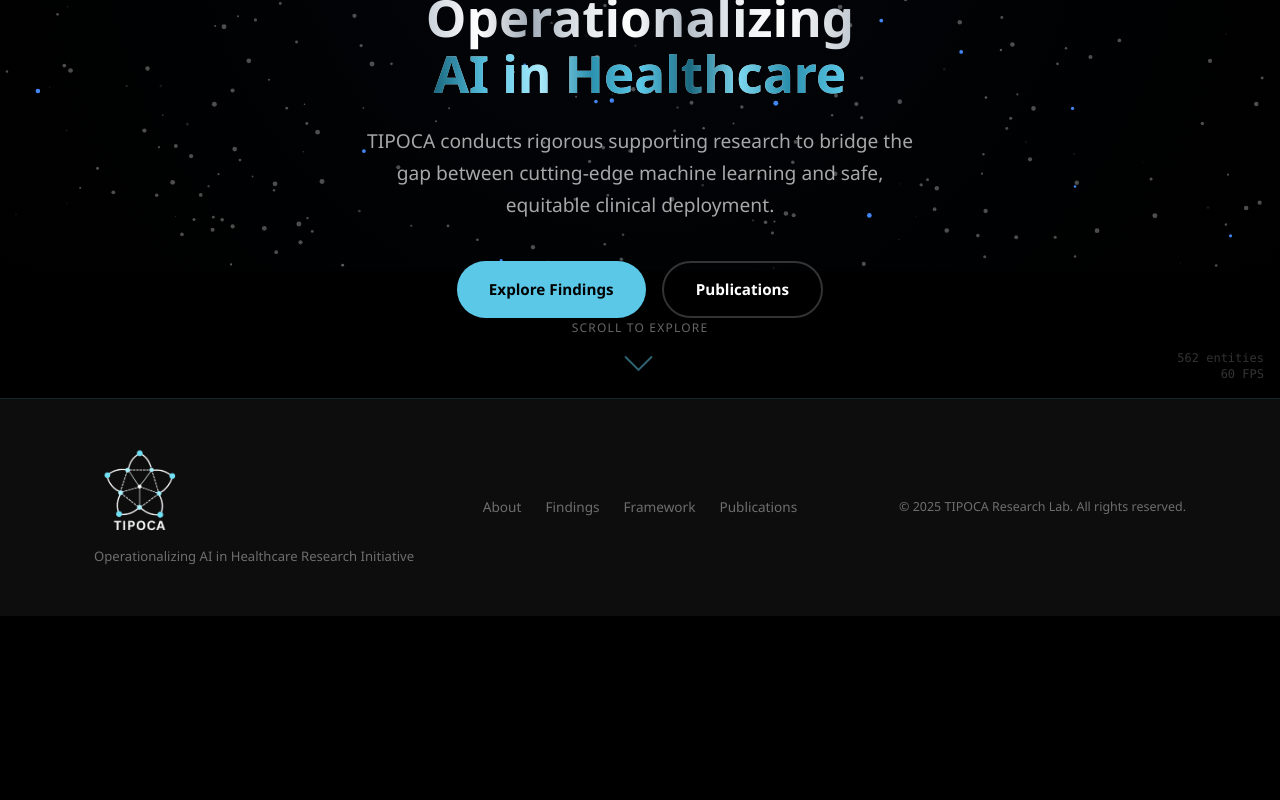
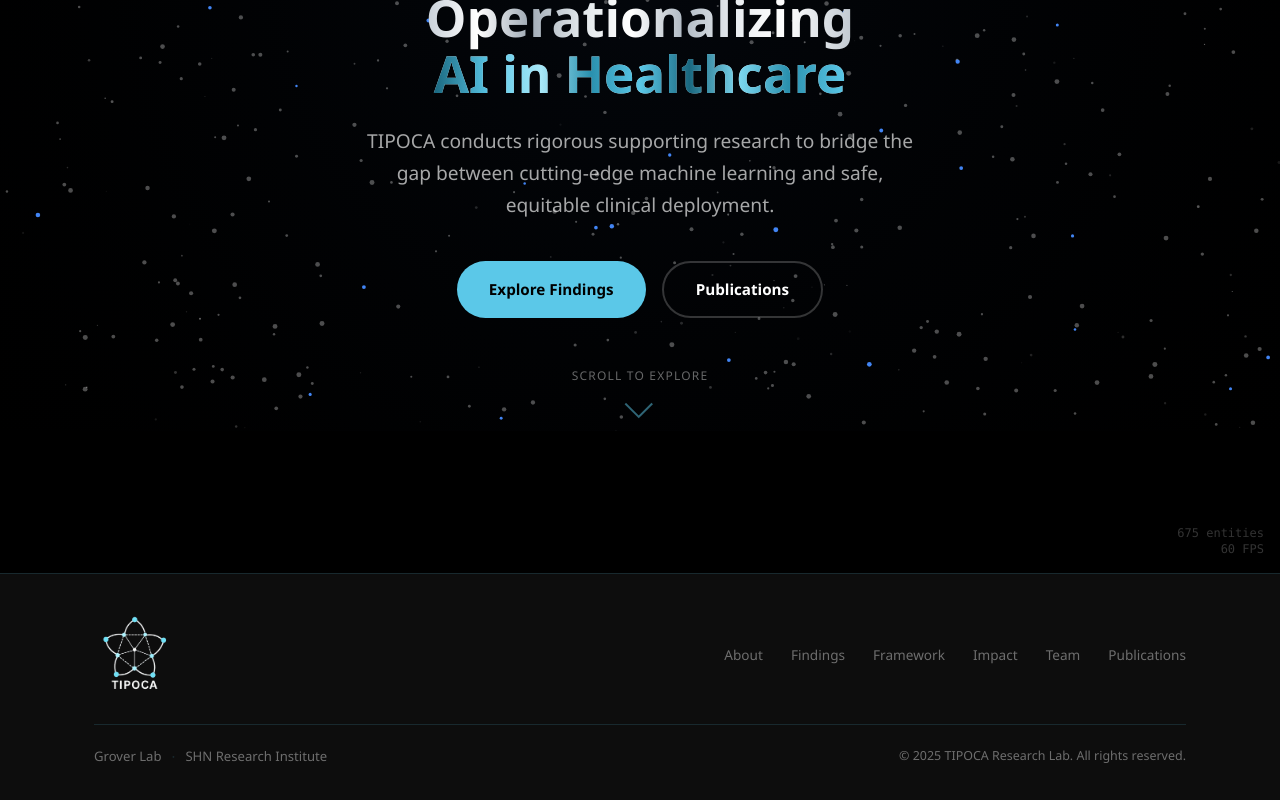
Before and after one commit to amyyong11/tipoca-research, a Next.js app: page / in a window 1280 px wide. Shown: the part 529-1329 px from the top of the page. Before the commit the page ends 1145 px from the top, so only its background shows below. Built offline with nearby package versions, Linux system fonts and the light colour scheme.

Commit message:
updated footer section

```diff
--- a/src/app/page.tsx
+++ b/src/app/page.tsx
@@ -17,10 +17,10 @@
           <Link href="/findings" className="btn-primary">Explore Findings</Link>
           <Link href="/publications" className="btn-ghost">Publications</Link>
         </div>
-      </div>
-      <div className="hero-scroll-hint">
-        <span>Scroll to explore</span>
-        <div className="scroll-arrow"></div>
+        <div className="hero-scroll-hint">
+          <span>Scroll to explore</span>
+          <div className="scroll-arrow"></div>
+        </div>
       </div>
     </section>
   );
--- a/src/components/layout/Footer.tsx
+++ b/src/components/layout/Footer.tsx
@@ -5,19 +5,28 @@
 export default function Footer() {
   return (
     <footer>
-      <div className="container footer-inner">
-        <div className="footer-brand">
-          <img src={`${BASE}/images/logo-dark.png`} alt="TIPOCA" className="footer-logo-img" />
-          <p>Operationalizing AI in Healthcare Research Initiative</p>
+      <div className="container">
+        <div className="footer-top">
+          <Link href="/" className="footer-logo-link">
+            <img src={`${BASE}/images/logo-dark.png`} alt="TIPOCA" className="footer-logo-img" />
+          </Link>
+          <nav className="footer-page-nav">
+            <Link href="/about">About</Link>
+            <Link href="/findings">Findings</Link>
+            <Link href="/framework">Framework</Link>
+            <Link href="/impact">Impact</Link>
+            <Link href="/team">Team</Link>
+            <Link href="/publications">Publications</Link>
+          </nav>
         </div>
-        <div className="footer-links">
-          <Link href="/about">About</Link>
-          <Link href="/findings">Findings</Link>
-          <Link href="/framework">Framework</Link>
-          <Link href="/publications">Publications</Link>
-        </div>
-        <div className="footer-copy">
-          <p>&copy; 2025 TIPOCA Research Lab. All rights reserved.</p>
+
+        <div className="footer-bottom">
+          <div className="footer-external">
+            <a href="https://www.groverlab.ca/" target="_blank" rel="noopener noreferrer">Grover Lab</a>
+            <span className="footer-dot">·</span>
+            <a href="https://www.shn.ca/shn-research-institute/" target="_blank" rel="noopener noreferrer">SHN Research Institute</a>
+          </div>
+          <p className="footer-copy">&copy; 2025 TIPOCA Research Lab. All rights reserved.</p>
         </div>
       </div>
     </footer>
--- a/styles.css
+++ b/styles.css
@@ -187,7 +187,7 @@
 
 #hero {
   position: relative;
-  min-height: 100vh;
+  min-height: 120vh;
   background: var(--bg);
   display: flex;
   align-items: center;
@@ -205,7 +205,7 @@
   z-index: 2;
   max-width: 1140px;
   margin: 0 auto;
-  padding: 120px 24px 80px;
+  padding: 120px 24px 160px;
   display: flex;
   flex-direction: column;
   align-items: center;
@@ -284,14 +284,11 @@
 }
 
 .hero-scroll-hint {
-  position: absolute;
-  bottom: 32px;
-  left: 50%;
-  transform: translateX(-50%);
   display: flex;
   flex-direction: column;
   align-items: center;
   gap: 8px;
+  margin-top: 48px;
   color: var(--text-dim);
   font-size: 0.75rem;
   letter-spacing: 0.1em;
@@ -633,25 +630,38 @@
 
 footer {
   background: var(--bg-surface);
-  padding: 48px 0;
+  padding: 40px 0 32px;
   border-top: 1px solid var(--border);
 }
 
-.footer-inner {
-  display: grid;
-  grid-template-columns: 1fr auto 1fr;
-  gap: 32px;
+.footer-top {
+  display: flex;
   align-items: center;
+  justify-content: space-between;
+  padding-bottom: 28px;
+  border-bottom: 1px solid var(--border);
 }
 
-.footer-logo-img { width: 90px; height: auto; display: block; margin-bottom: 8px; }
-.footer-brand p { color: var(--gray); font-size: 0.82rem; }
+.footer-logo-link { display: inline-flex; }
+.footer-logo-img { width: 80px; height: auto; display: block; }
 
-.footer-links { display: flex; gap: 24px; }
-.footer-links a { color: var(--text-dim); font-size: 0.85rem; transition: color var(--transition); }
-.footer-links a:hover { color: var(--cyan); }
+.footer-page-nav { display: flex; gap: 28px; flex-wrap: wrap; justify-content: flex-end; }
+.footer-page-nav a { color: var(--text-dim); font-size: 0.85rem; transition: color var(--transition); }
+.footer-page-nav a:hover { color: var(--cyan); }
 
-.footer-copy { text-align: right; color: var(--gray); font-size: 0.78rem; }
+.footer-bottom {
+  display: flex;
+  align-items: center;
+  justify-content: space-between;
+  padding-top: 20px;
+}
+
+.footer-external { display: flex; align-items: center; gap: 10px; }
+.footer-external a { color: var(--text-dim); font-size: 0.82rem; transition: color var(--transition); }
+.footer-external a:hover { color: var(--cyan); }
+.footer-dot { color: var(--border); font-size: 0.9rem; }
+
+.footer-copy { color: var(--gray); font-size: 0.78rem; }
 
 /* ============================================================
    D3 CHART OVERRIDES
@@ -678,9 +688,9 @@
   .findings-grid  { grid-template-columns: 1fr; }
   .framework-vis  { grid-template-columns: 1fr; }
   #radar-chart    { max-width: 380px; margin: 0 auto; }
-  .footer-inner   { grid-template-columns: 1fr; text-align: center; }
-  .footer-links   { justify-content: center; }
-  .footer-copy    { text-align: center; }
+  .footer-top     { flex-direction: column; gap: 24px; text-align: center; }
+  .footer-page-nav { justify-content: center; }
+  .footer-bottom  { flex-direction: column; gap: 12px; text-align: center; }
 }
 
 @media (max-width: 640px) {
```
